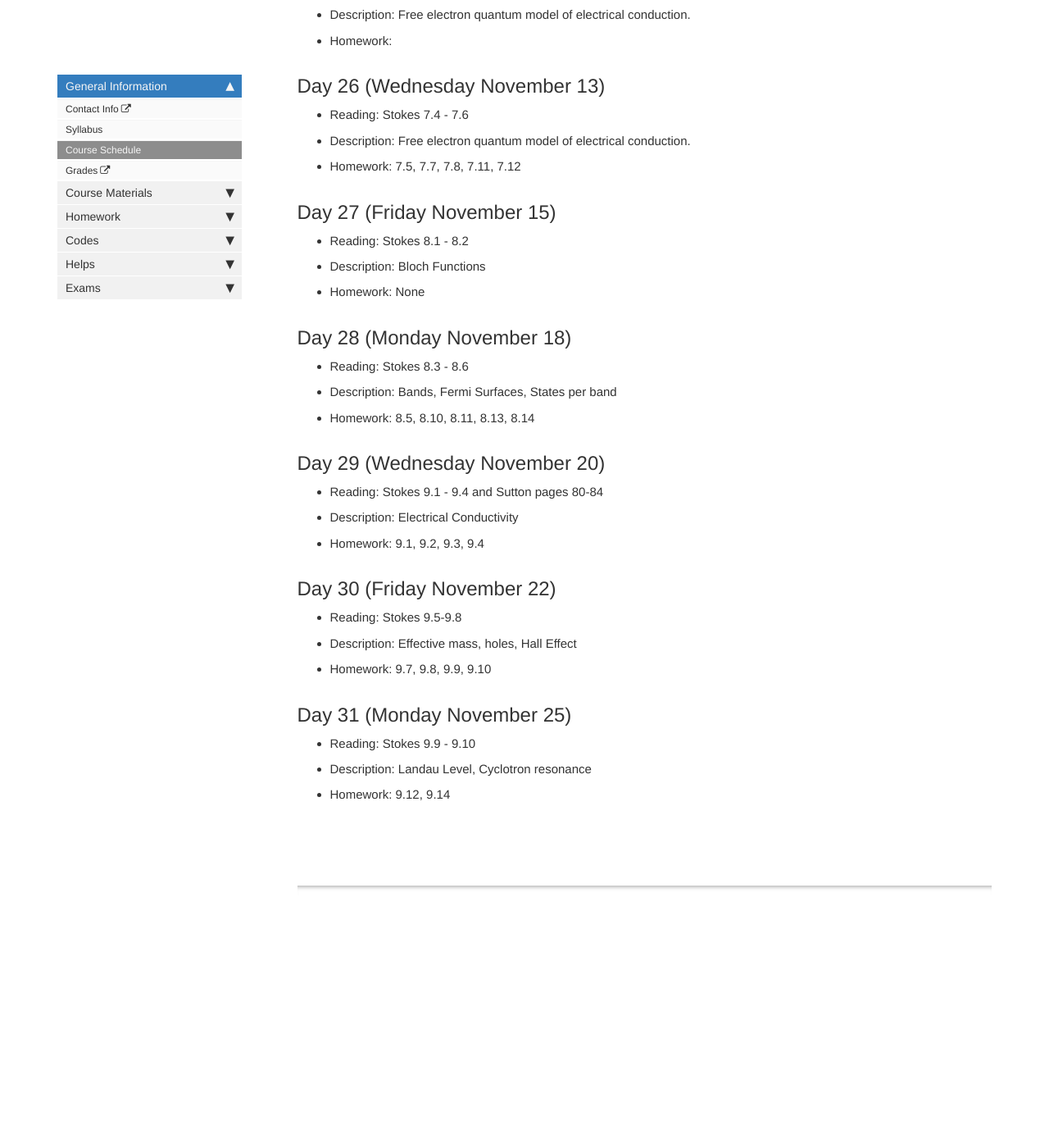
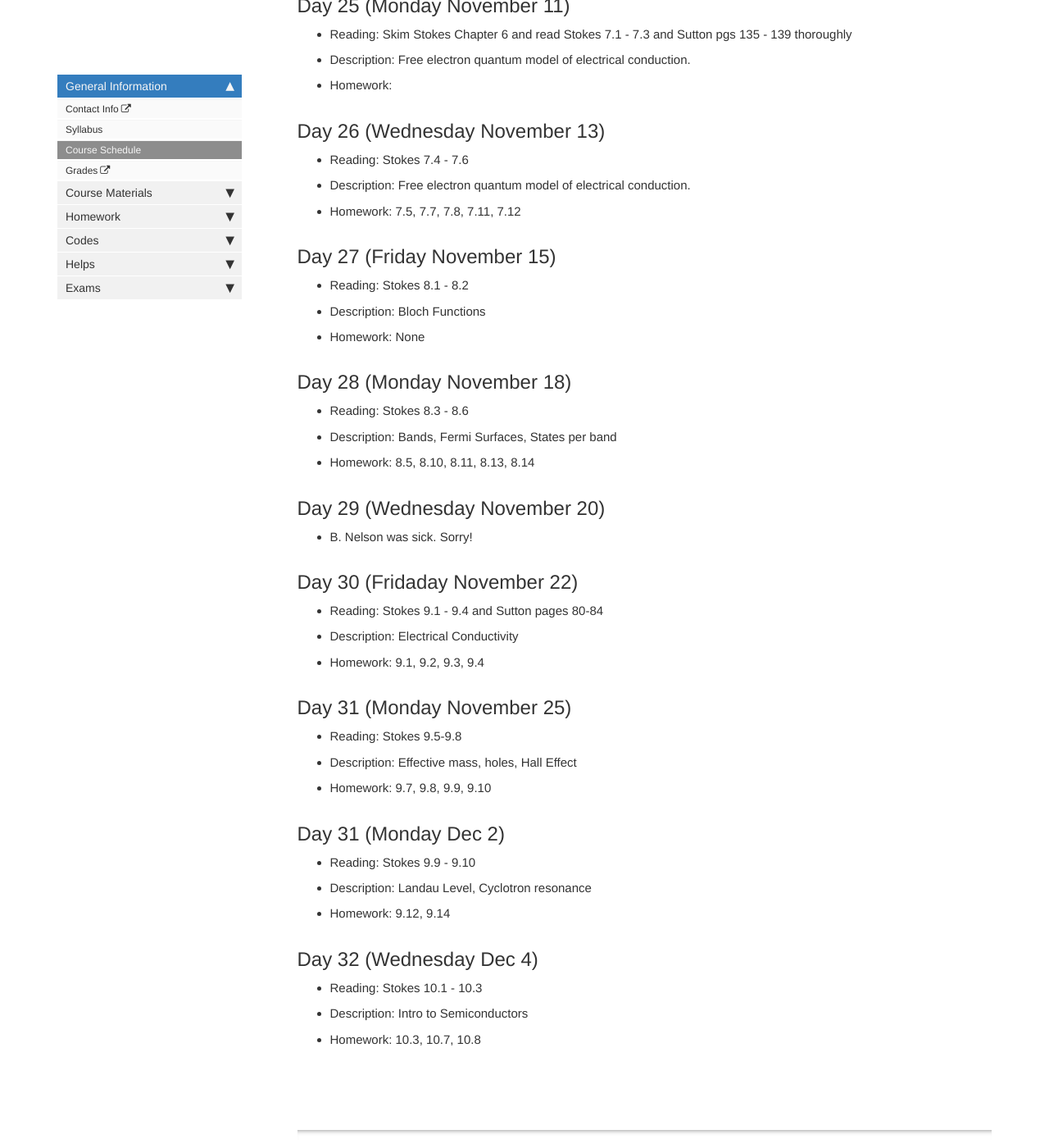
Before and after one commit to lancejnelson/PH323, a Jekyll site: the page built from course_docs/schedule.md, in a window 1280 px wide and 1400 px high, scrolled down 6261 px. Shown: the whole window at 82% size. Built offline with Jekyll 4.4.1, drawn with Linux system fonts in a browser that asks for light colours; comment, search, counter and statistics services are not loaded; before the commit the page ends 7363 px from its top, so only the background shows below that; some of the changed text lies outside the part shown.

Commit message:
Updating schedule

```diff
--- a/course_docs/schedule.md
+++ b/course_docs/schedule.md
@@ -264,6 +264,10 @@
    - Homework: 8.5, 8.10, 8.11, 8.13, 8.14
 
 ## Day 29 (Wednesday November 20)
+   - B. Nelson was sick.  Sorry!
+
+
+## Day 30 (Fridaday November 22)
 
    - Reading: Stokes 9.1 - 9.4 and Sutton pages 80-84
 
@@ -271,7 +275,7 @@
 
    - Homework: 9.1, 9.2, 9.3, 9.4
 
-## Day 30 (Friday November 22)
+## Day 31 (Monday November 25)
 
    - Reading: Stokes 9.5-9.8
 
@@ -279,13 +283,22 @@
 
    - Homework: 9.7, 9.8, 9.9, 9.10
 
-## Day 31 (Monday November 25)
+## Day 31 (Monday Dec 2)
 
    - Reading: Stokes 9.9 - 9.10
 
    - Description: Landau Level, Cyclotron resonance
 
    - Homework: 9.12, 9.14
+
+## Day 32 (Wednesday Dec 4)
+
+   - Reading: Stokes 10.1 - 10.3
+
+   - Description: Intro to Semiconductors
+
+   - Homework: 10.3, 10.7, 10.8
+
 
 [griffiths_chp_1]: https://content.byui.edu/file/51c6f2c7-d1f2-4716-9674-c3bc2de5a273/1/Intro%20to%20Quantum%20Mechanics%20Chapter%201.pdf
 [griffiths_chp_2]: https://content.byui.edu/file/51c6f2c7-d1f2-4716-9674-c3bc2de5a273/1/Intro%20to%20Quantum%20Mechanics%20Chapter%202.pdf
```
